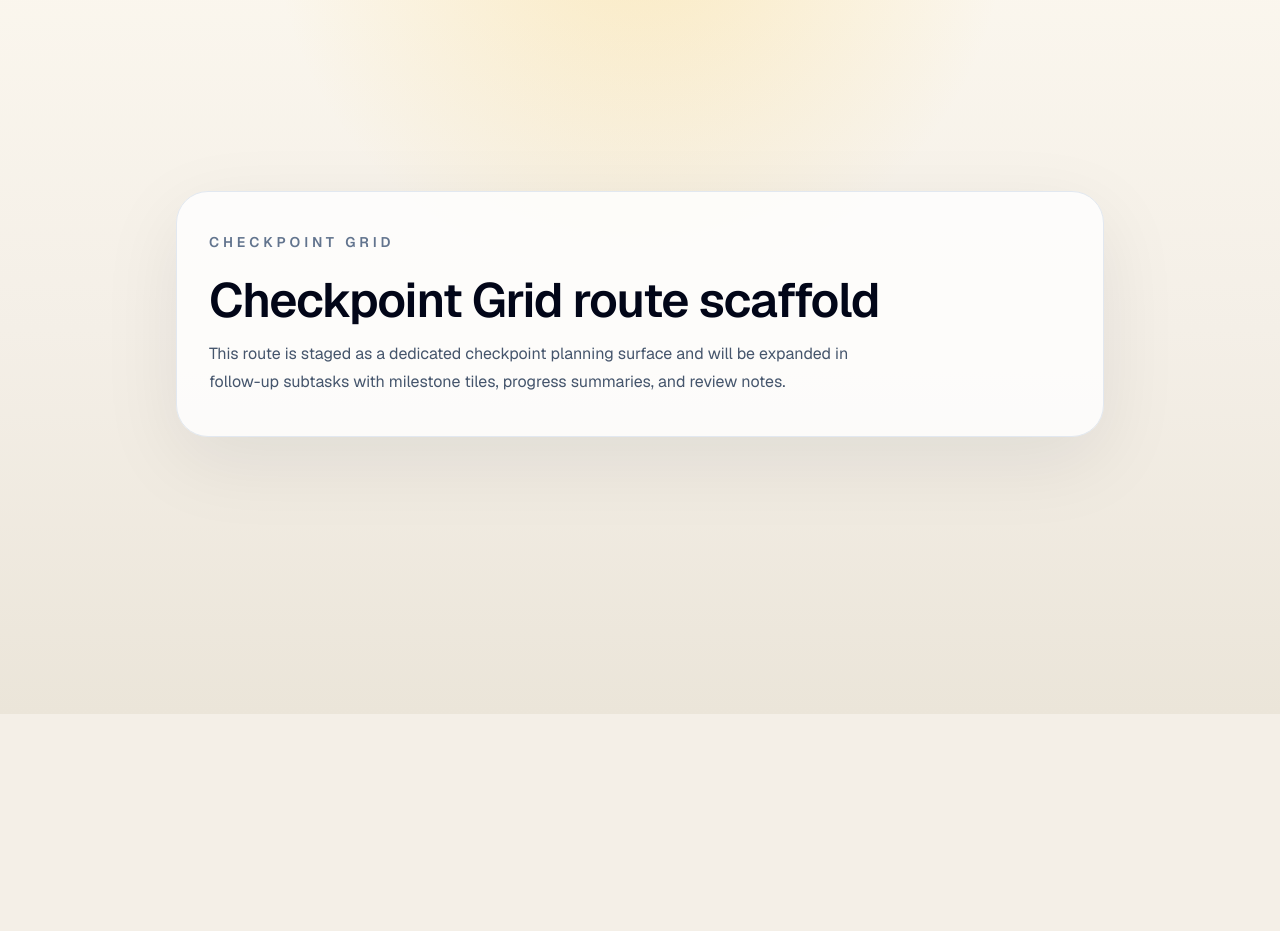
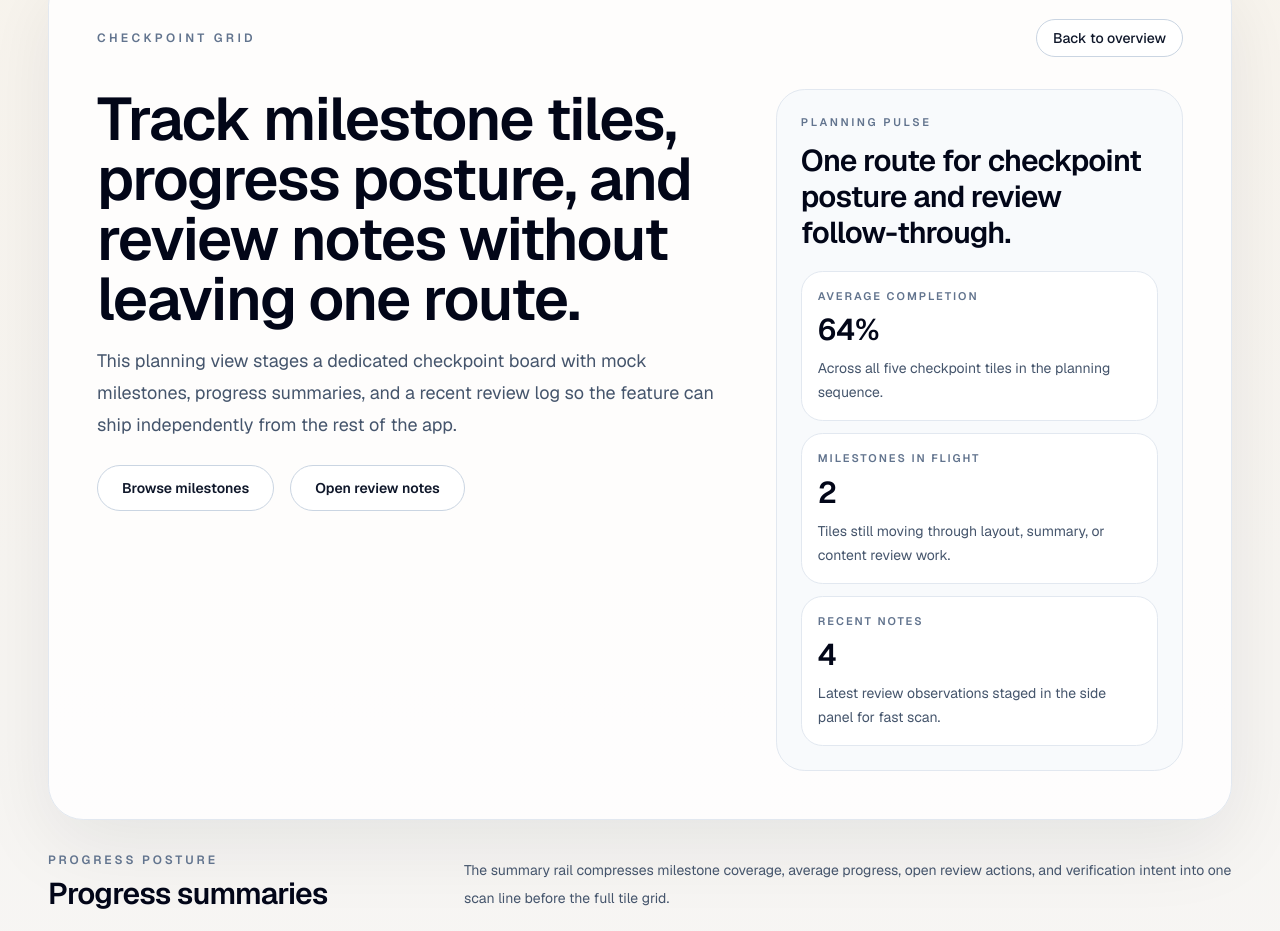
Before and after one commit to iamasx/api-test, a Next.js app: page /checkpoint-grid in a window 1280 px wide. Shown: the part 86-1017 px from the top of the page. Before the commit the page ends 800 px from the top, so only its background shows below. Built offline with nearby package versions, Linux system fonts and the light colour scheme.

Commit message:
feat: compose checkpoint grid route

```diff
--- a/src/app/checkpoint-grid/page.tsx
+++ b/src/app/checkpoint-grid/page.tsx
@@ -1,27 +1,164 @@
 import type { Metadata } from "next";
+import Link from "next/link";
+
+import { MilestoneTile } from "./_components/milestone-tile";
+import { ProgressSummaryCard } from "./_components/progress-summary-card";
+import { ReviewNotesPanel } from "./_components/review-notes-panel";
+import { getCheckpointGridView } from "./_data/checkpoint-grid-data";
 
 export const metadata: Metadata = {
   title: "Checkpoint Grid",
   description:
-    "Minimal scaffold for the checkpoint-grid planning route.",
+    "Milestone tiles, progress summaries, and recent review notes staged on a dedicated planning route.",
 };
 
 export default function CheckpointGridPage() {
+  const view = getCheckpointGridView();
+
   return (
-    <main className="mx-auto flex min-h-screen w-full max-w-5xl flex-col justify-center px-6 py-12 sm:px-10 lg:px-12">
-      <section className="rounded-[2rem] border border-slate-200 bg-white/80 px-8 py-10 shadow-[0_24px_80px_rgba(15,23,42,0.08)]">
-        <p className="text-sm font-semibold uppercase tracking-[0.28em] text-slate-500">
-          Checkpoint Grid
-        </p>
-        <h1 className="mt-6 max-w-3xl text-4xl font-semibold tracking-tight text-slate-950 sm:text-5xl">
-          Checkpoint Grid route scaffold
-        </h1>
-        <p className="mt-4 max-w-2xl text-base leading-7 text-slate-600">
-          This route is staged as a dedicated checkpoint planning surface and
-          will be expanded in follow-up subtasks with milestone tiles, progress
-          summaries, and review notes.
-        </p>
-      </section>
+    <main className="min-h-screen bg-[linear-gradient(180deg,#f8f4ed_0%,#f5f7fb_48%,#edf3f9_100%)]">
+      <div className="mx-auto flex w-full max-w-7xl flex-col gap-8 px-6 py-10 sm:px-10 lg:px-12 lg:py-14">
+        <section className="rounded-[2.2rem] border border-slate-200 bg-white/82 p-8 shadow-[0_24px_80px_rgba(15,23,42,0.08)] sm:p-10 lg:p-12">
+          <div className="flex flex-wrap items-center justify-between gap-4">
+            <p className="text-xs font-semibold uppercase tracking-[0.28em] text-slate-500">
+              {view.summary.eyebrow}
+            </p>
+            <Link
+              href="/"
+              className="rounded-full border border-slate-300 bg-white px-4 py-2 text-sm font-medium text-slate-700 transition-colors hover:border-slate-950 hover:text-slate-950"
+            >
+              Back to overview
+            </Link>
+          </div>
+
+          <div className="mt-8 grid gap-8 xl:grid-cols-[minmax(0,1.35fr)_minmax(18rem,0.85fr)] xl:items-start">
+            <div className="space-y-6">
+              <div className="space-y-4">
+                <h1 className="max-w-4xl text-4xl font-semibold tracking-tight text-slate-950 sm:text-5xl lg:text-6xl">
+                  {view.summary.title}
+                </h1>
+                <p className="max-w-3xl text-base leading-8 text-slate-600 sm:text-lg">
+                  {view.summary.description}
+                </p>
+              </div>
+
+              <div className="flex flex-col gap-4 sm:flex-row">
+                {view.summary.actions.map((action) => (
+                  <a
+                    key={action.href}
+                    href={action.href}
+                    className="inline-flex items-center justify-center rounded-full border border-slate-300 bg-white px-6 py-3 text-sm font-semibold text-slate-800 transition hover:border-slate-950 hover:text-slate-950"
+                  >
+                    {action.label}
+                  </a>
+                ))}
+              </div>
+            </div>
+
+            <aside className="rounded-[1.8rem] border border-slate-200 bg-slate-50/90 p-5 sm:p-6">
+              <div className="space-y-5">
+                <div>
+                  <p className="text-[11px] font-semibold uppercase tracking-[0.24em] text-slate-500">
+                    Planning pulse
+                  </p>
+                  <p className="mt-3 text-3xl font-semibold tracking-tight text-slate-950">
+                    One route for checkpoint posture and review follow-through.
+                  </p>
+                </div>
+
+                <div className="grid gap-3">
+                  {view.heroMetrics.map((metric) => (
+                    <div
+                      key={metric.label}
+                      className="rounded-[1.35rem] border border-slate-200 bg-white px-4 py-4"
+                    >
+                      <p className="text-[11px] font-semibold uppercase tracking-[0.18em] text-slate-500">
+                        {metric.label}
+                      </p>
+                      <p className="mt-2 text-3xl font-semibold text-slate-950">
+                        {metric.value}
+                      </p>
+                      <p className="mt-2 text-sm leading-6 text-slate-600">
+                        {metric.detail}
+                      </p>
+                    </div>
+                  ))}
+                </div>
+              </div>
+            </aside>
+          </div>
+        </section>
+
+        <section aria-labelledby="checkpoint-progress-summaries" className="space-y-5">
+          <div className="flex flex-col gap-3 lg:flex-row lg:items-end lg:justify-between">
+            <div className="space-y-2">
+              <p className="text-xs font-semibold uppercase tracking-[0.24em] text-slate-500">
+                Progress posture
+              </p>
+              <h2
+                id="checkpoint-progress-summaries"
+                className="text-3xl font-semibold tracking-tight text-slate-950"
+              >
+                Progress summaries
+              </h2>
+            </div>
+            <p className="max-w-3xl text-sm leading-7 text-slate-600">
+              The summary rail compresses milestone coverage, average progress,
+              open review actions, and verification intent into one scan line
+              before the full tile grid.
+            </p>
+          </div>
+
+          <div
+            className="grid gap-4 md:grid-cols-2 xl:grid-cols-4"
+            role="list"
+            aria-label="Checkpoint progress summaries"
+          >
+            {view.progressSummaries.map((summary) => (
+              <ProgressSummaryCard key={summary.id} summary={summary} />
+            ))}
+          </div>
+        </section>
+
+        <div className="grid gap-6 xl:grid-cols-[minmax(0,1.4fr)_minmax(22rem,0.92fr)]">
+          <section
+            id="checkpoint-milestones"
+            aria-labelledby="checkpoint-milestone-grid"
+            className="space-y-5"
+          >
+            <div className="flex flex-col gap-3 lg:flex-row lg:items-end lg:justify-between">
+              <div className="space-y-2">
+                <p className="text-xs font-semibold uppercase tracking-[0.24em] text-slate-500">
+                  Milestone board
+                </p>
+                <h2
+                  id="checkpoint-milestone-grid"
+                  className="text-3xl font-semibold tracking-tight text-slate-950"
+                >
+                  Checkpoint milestones
+                </h2>
+              </div>
+              <p className="max-w-3xl text-sm leading-7 text-slate-600">
+                Every tile pairs milestone status with deliverables, dependency
+                context, and the next review checkpoint so the route still reads
+                as a planning board instead of a generic card grid.
+              </p>
+            </div>
+
+            <div
+              className="grid gap-4 md:grid-cols-2"
+              role="list"
+              aria-label="Checkpoint milestones"
+            >
+              {view.milestones.map((milestone) => (
+                <MilestoneTile key={milestone.id} milestone={milestone} />
+              ))}
+            </div>
+          </section>
+
+          <ReviewNotesPanel cadence={view.cadence} notes={view.reviewNotes} />
+        </div>
+      </div>
     </main>
   );
 }
```
